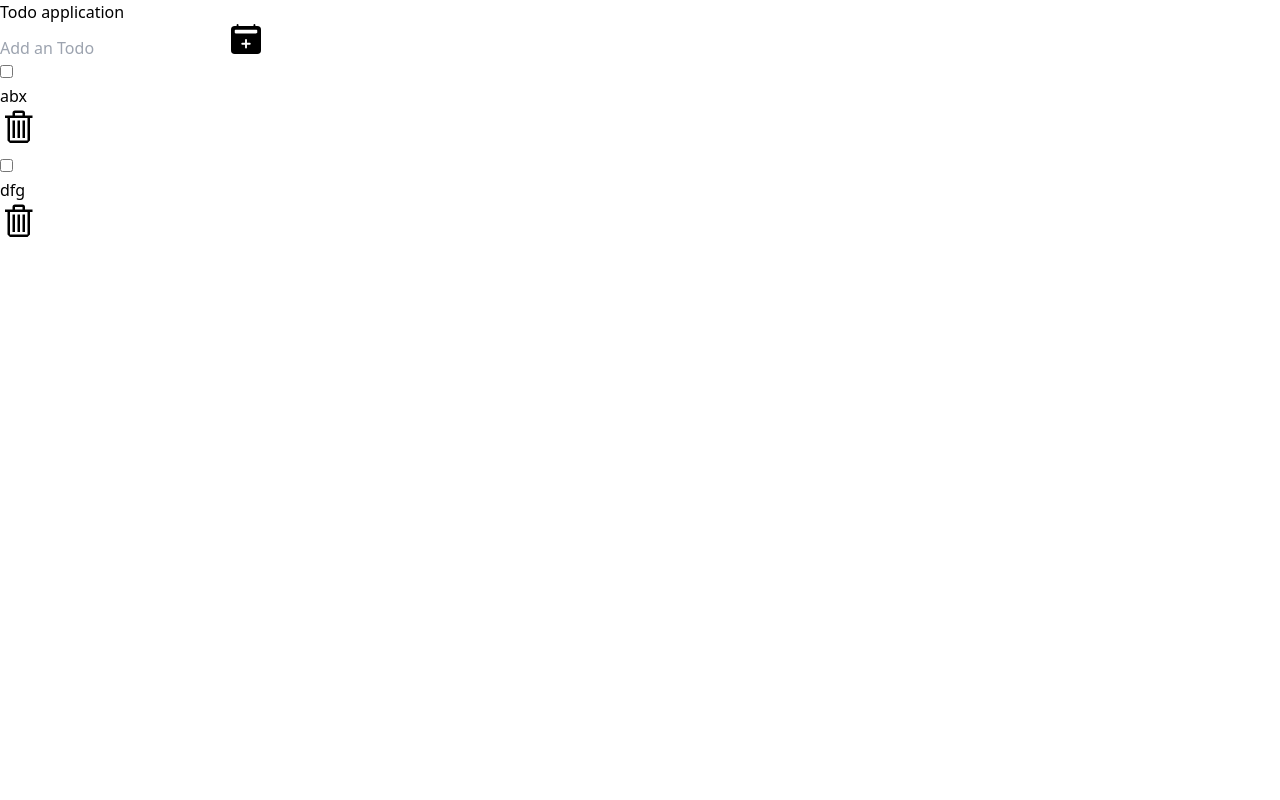
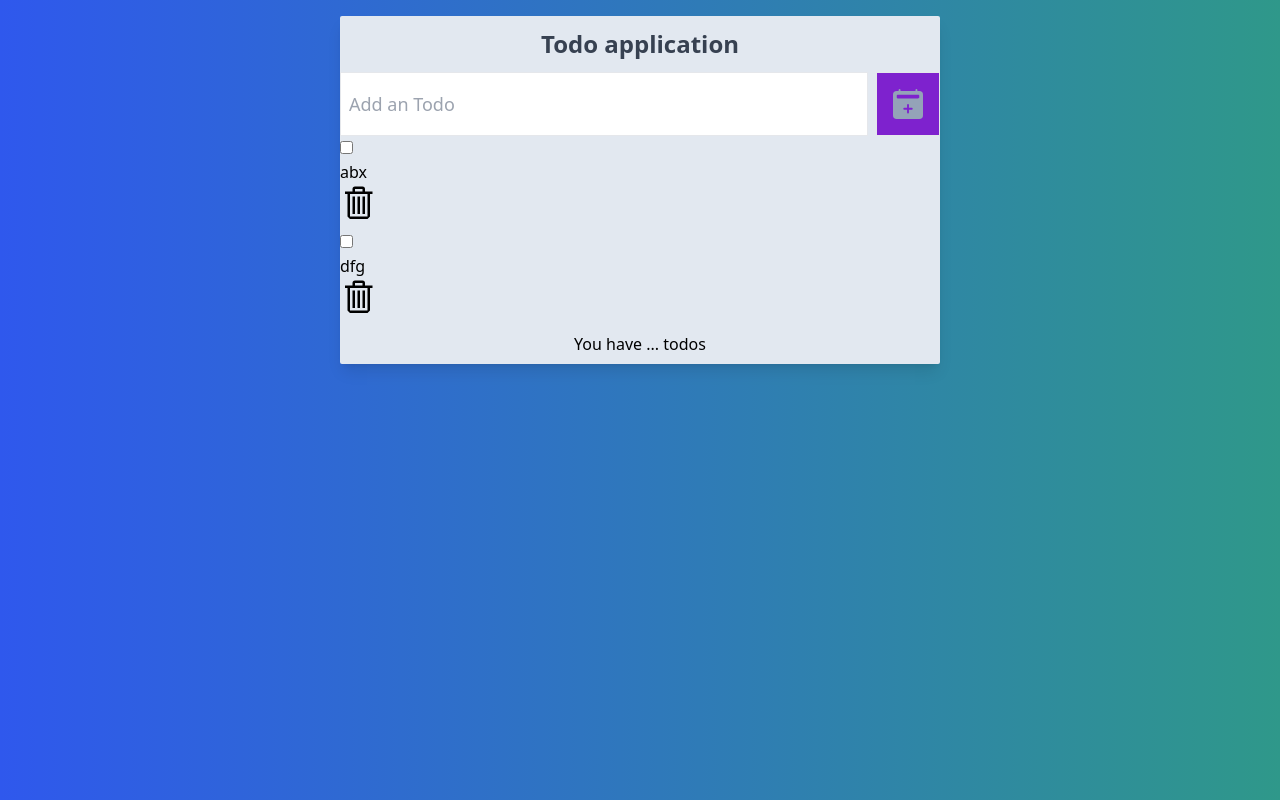
Before and after one commit to MarcinRadNowak/todos-app, a React (Create React App) app: page / in a window 1280 px wide. Built offline with nearby package versions, Linux system fonts and the light colour scheme.

Commit message:
Styling 'App.js' with tailwind

```diff
--- a/src/App.js
+++ b/src/App.js
@@ -5,18 +5,19 @@ import Todo from "./Todo";
 function App() {
   const [todos, setTodos] = useState(["abx", "dfg"]);
   return (
-    <div>
-      <div>
-        <h2>Todo application</h2>
-        <form>
-          <input type="text" placeholder="Add an Todo" />
-          <button ><BsFillCalendar2PlusFill size={30} /></button>
+    <div className="h-screen w-screen p-4 bg-gradient-to-r from-[#2f58ed] to-[#2f988a]">
+      <div className="bg-slate-200 max-w-[600px] w-full m-auto rounded-sm shadow-lg">
+        <h2 className="text-2xl font-bold text-center text-gray-700 p-3">Todo application</h2>
+        <form className="flex justify-between">
+          <input className="border p-2 w-full text-lg" type="text" placeholder="Add an Todo" />
+          <button className="border p-4 ml-2 bg-purple-700 text-slate-400"><BsFillCalendar2PlusFill size={30} /></button>
         </form>
         <ul>
           {todos.map((todo, index) => (
             <Todo key={index} todo={todo} />
           ))}
         </ul>
+        <p className="text-center p-2">You have ... todos</p>
       </div>
     </div>
   );
```
